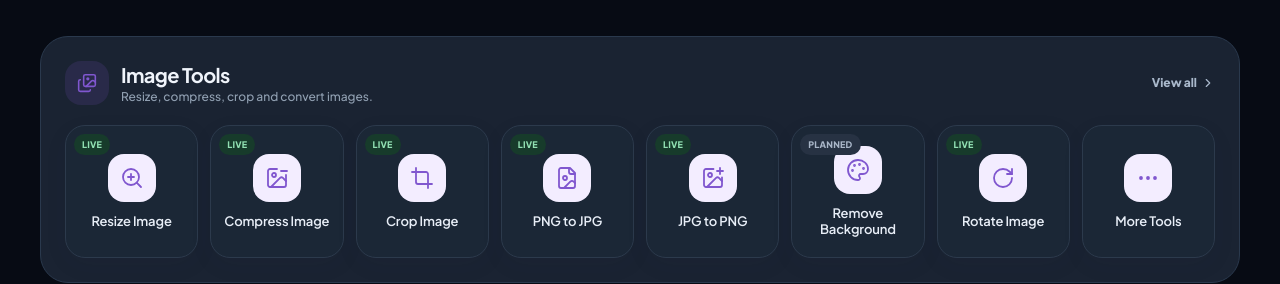
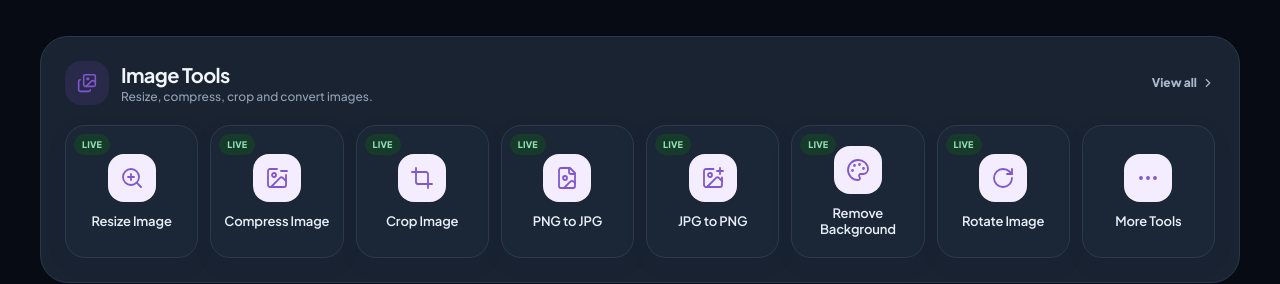
Before and after one commit to samavb6-oss/toolhub, a React (Vite) app: page / in a window 1280 px wide. Shown: the part 1720-2004 px from the top of the page. Built offline with nearby package versions, Linux system fonts and the light colour scheme.

Commit message:
Register Remove Background image tool

```diff
--- a/src/tools/toolRegistry.ts
+++ b/src/tools/toolRegistry.ts
@@ -240,6 +240,15 @@ export const toolDefinitions: ToolDefinition[] = [
     intro: "Fix image orientation or create a mirror image with 90-degree rotation and horizontal or vertical flips.",
   },
   {
+    slug: "remove-background",
+    name: "Remove Background",
+    category: "Image Tools",
+    icon: ImageMinus,
+    title: "Remove Image Background Online — Free Transparent PNG | ToolHub",
+    description: "Remove an image background in your browser and download a transparent PNG. Local AI processing keeps your image on your device.",
+    intro: "Create a transparent PNG cutout with local AI. The first use downloads a model; your image stays on this device.",
+  },
+  {
     slug: "qr-generator",
     name: "QR Code Generator",
     category: "Utilities",
```
